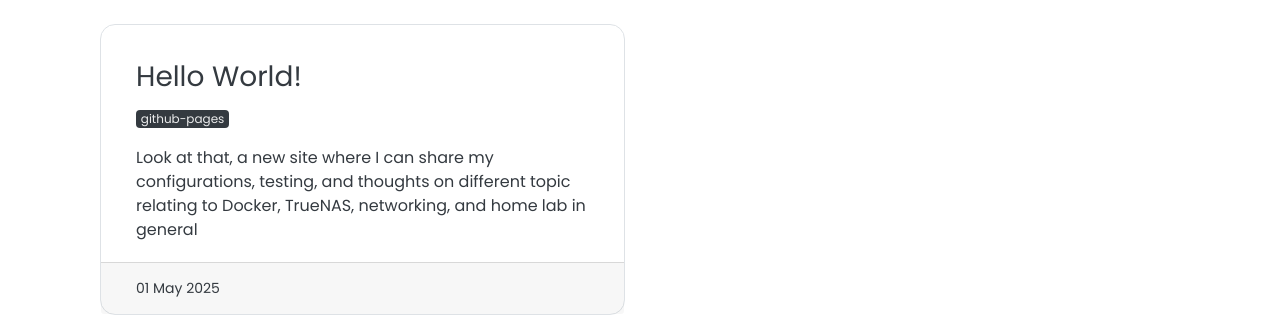
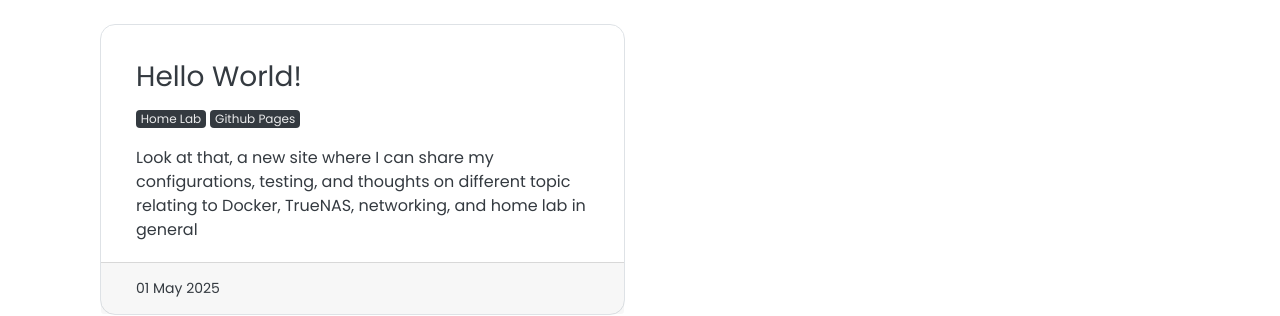
Before and after one commit to pterabyte-dev/pterabyte-dev.github.io, a Jekyll site: the page built from pages/blog.html, in a window 1280 px wide. Shown: the part 200-516 px from the top of the page. Built offline with Jekyll 4.4.1, drawn with Linux system fonts in a browser that asks for light colours; comment, search, counter and statistics services are not loaded.

Commit message:
Add files via upload

```diff
--- a/_posts/2025-05-01-Hello-World!/2025-05-01-Hello-World!.md
+++ b/_posts/2025-05-01-Hello-World!/2025-05-01-Hello-World!.md
@@ -1,8 +1,7 @@
 ---
  title: Hello World!
- tags: [github-pages]
- style:
- color:
- image: img/heroimg.png
+ tags: [Home Lab,Github Pages]
  description: Look at that, a new site where I can share my configurations, testing, and thoughts on different topic relating to Docker, TrueNAS, networking, and home lab in general
 ---
+
+![](img/heroimg.png)
```
